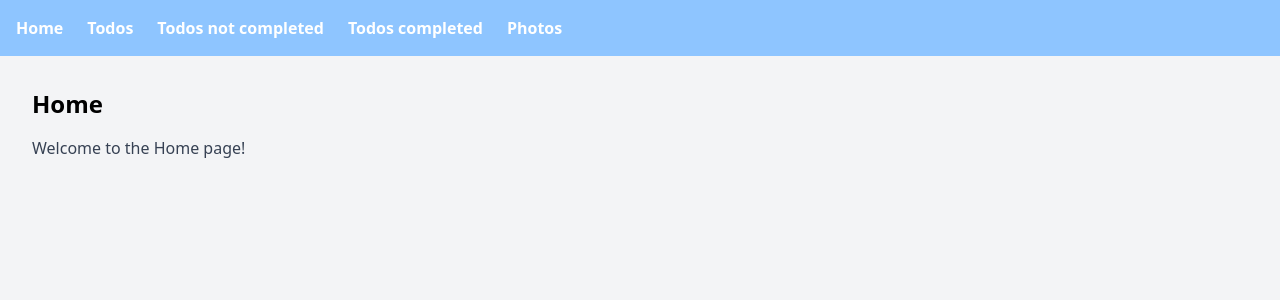
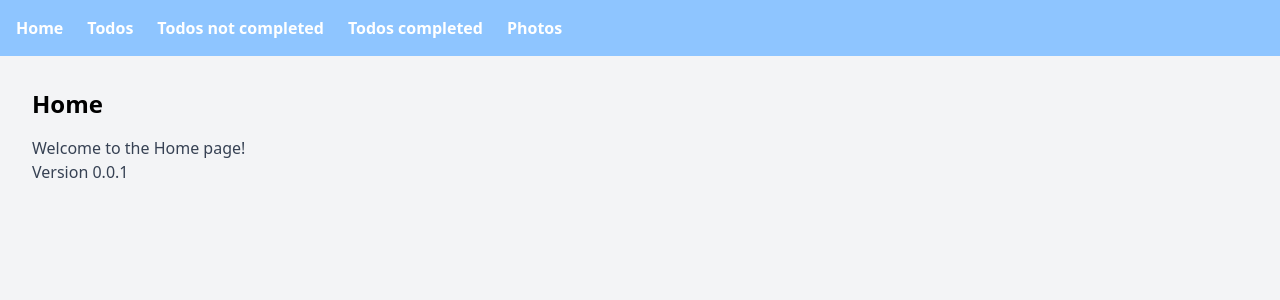
Before and after one commit to enough1987/secret-domain, a React (Vite) app in the folder frontend/: page / in a window 1280 px wide. Shown: the top 300 px of the page. Built offline with nearby package versions, Linux system fonts and the light colour scheme; no server answers.

Commit message:
feat: add verion

```diff
--- a/frontend/src/views/home/Home.tsx
+++ b/frontend/src/views/home/Home.tsx
@@ -1,10 +1,12 @@
 import React from 'react'
+import packageJson from '../../../package.json'
 
 const Home: React.FC = () => {
   return (
     <div className="p-8">
       <h1 className="text-2xl font-bold mb-4">Home</h1>
       <p className="text-gray-700">Welcome to the Home page!</p>
+      <p className="text-gray-700">Version {packageJson.version}</p>
     </div>
   )
 }
```
